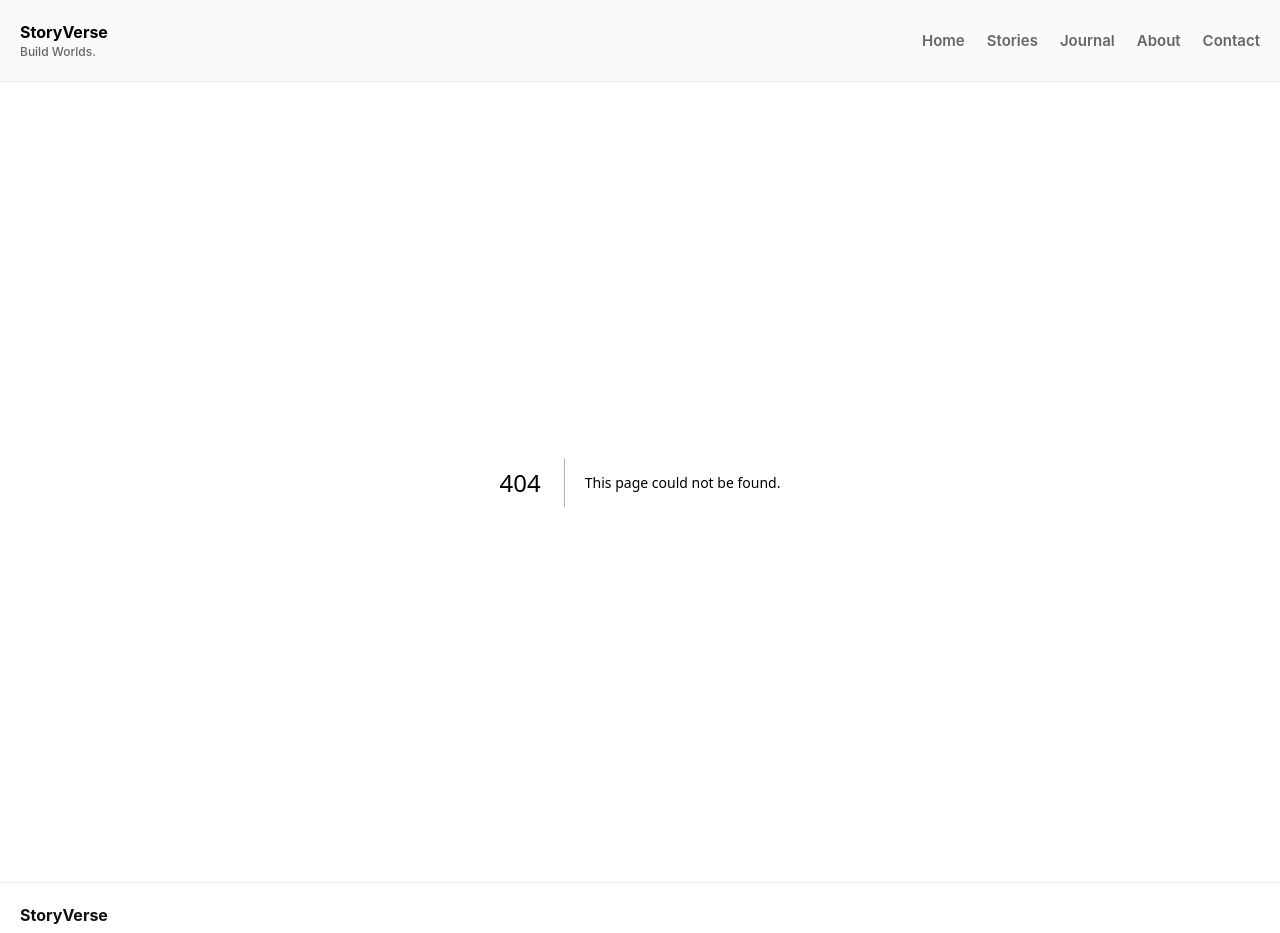
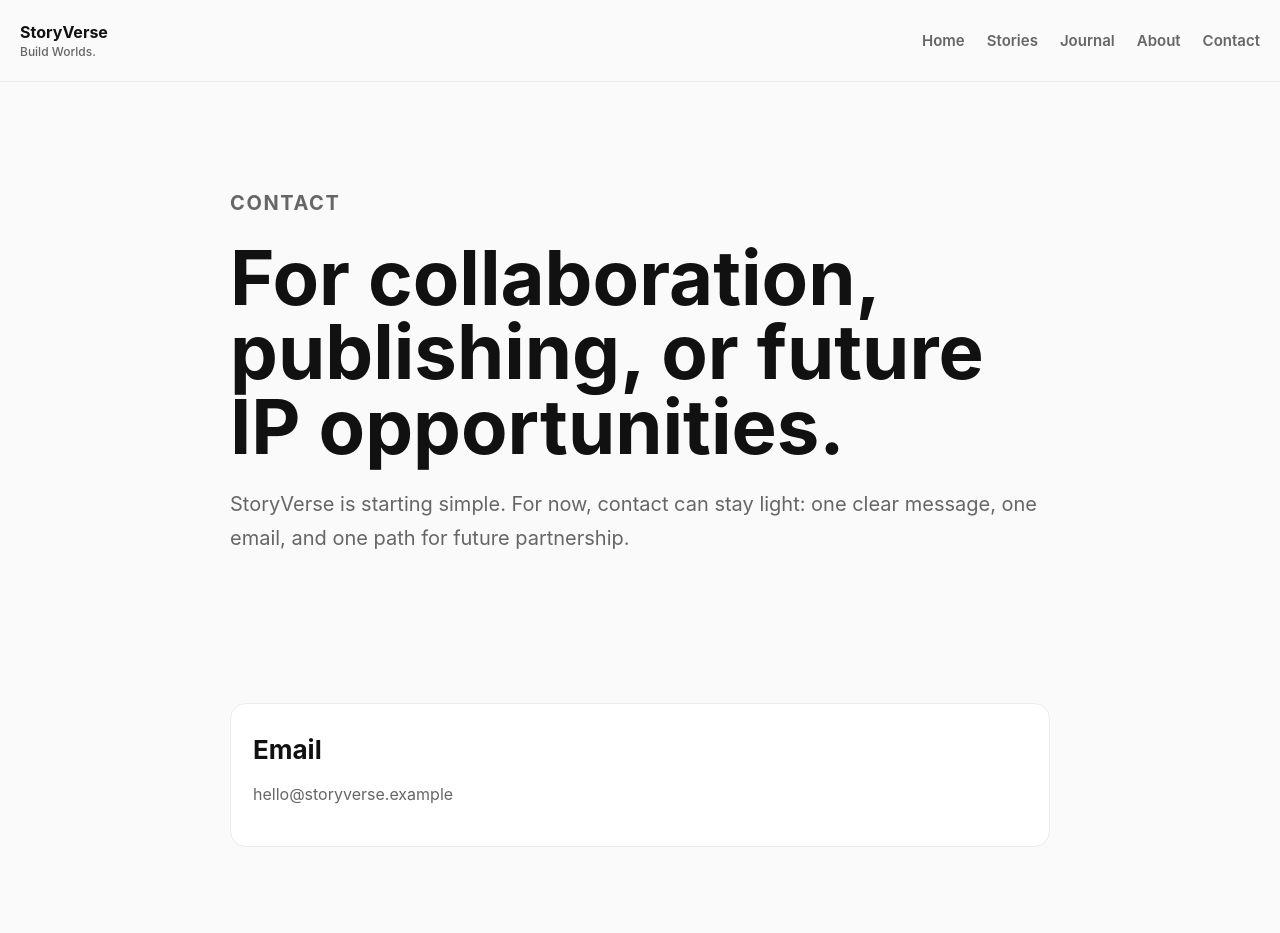
Before and after one commit to Tina8289/storyverse, a Next.js app: page /contact in a window 1280 px wide. Before the commit this address had no page. Shown: the top 933 px of the page. Built offline with nearby package versions, Linux system fonts and the light colour scheme.

Commit message:
Add contact page

```diff
--- /dev/null
+++ b/app/contact/page.tsx
@@ -0,0 +1,22 @@
+import { Newsletter } from "@/components/Newsletter";
+
+export default function ContactPage() {
+  return (
+    <>
+      <section className="page-title reading">
+        <p className="kicker">Contact</p>
+        <h1>For collaboration, publishing, or future IP opportunities.</h1>
+        <p>StoryVerse is starting simple. For now, contact can stay light: one clear message, one email, and one path for future partnership.</p>
+      </section>
+
+      <section className="section reading">
+        <div className="feature">
+          <h3>Email</h3>
+          <p>hello@storyverse.example</p>
+        </div>
+      </section>
+
+      <Newsletter />
+    </>
+  );
+}
```
